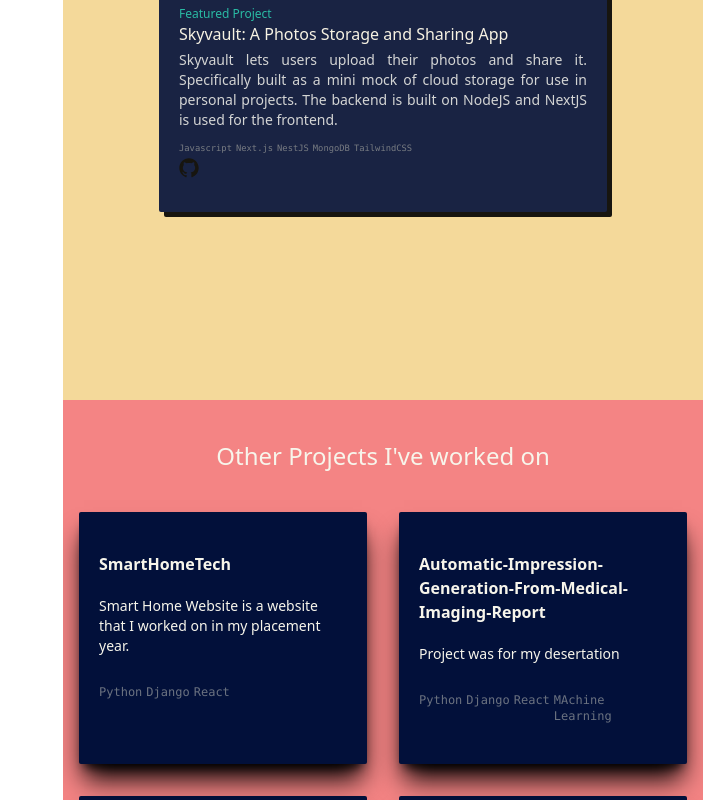
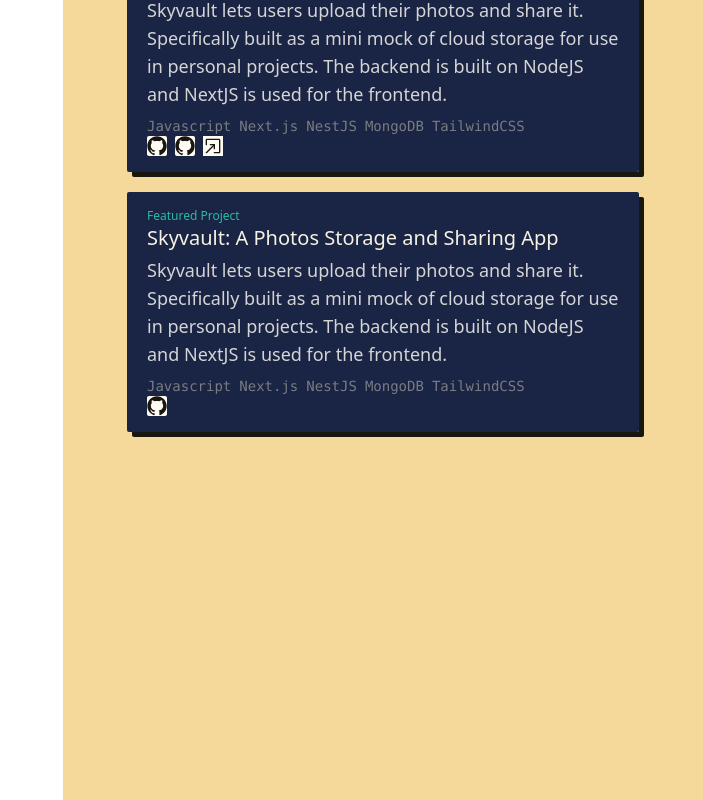
Before and after one commit to tanchohang/portfolio, a Next.js app: page / in a window 1280 px wide. Shown: the part 1200-2000 px from the top of the page, without its empty margins (577-1280 px from the left). Built offline with nearby package versions, Linux system fonts and the light colour scheme.

Commit message:
build: new fix build

```diff
--- a/pages/index.js
+++ b/pages/index.js
@@ -23,46 +23,63 @@ export default function Home() {
       description: `The chat application is built on React on the client side, NestJS and MongoDB on the backend side. It has features like
       authentication, group chat, video and audio call. It uses WebRTC and socket.io to facilitates the communication.`,
       tags: ['Javascript', 'React', 'WebRTC', 'Socket.io', 'NestJS', 'MongoDB', 'TailwindCSS'],
+      links: [
+        { type: 'github', url: 'https://github.com/tanchohang/keepup-client' },
+        { type: 'github', url: 'https://github.com/tanchohang/keepup-api' },
+        { type: 'web', url: 'https://keepup.tanchohang.dev' },
+      ],
     },
     {
       title: 'Skyvault: A Photos Storage and Sharing App',
       description: `Skyvault lets users upload their photos and share it. Specifically built as a mini mock of cloud storage for use in personal
       projects. The backend is built on NodeJS and NextJS is used for the frontend.`,
       tags: ['Javascript', 'Next.js', 'NestJS', 'MongoDB', 'TailwindCSS'],
+      links: [
+        { type: 'github', url: 'https://github.com/tanchohang/skyvault-api' },
+        { type: 'github', url: 'https://github.com/tanchohang/skyvault-client' },
+        { type: 'web', url: 'https://skyvault.tanchohang.dev' },
+      ],
     },
-    // {
-    //   title: '',
-    //   description: '',
-    //   tags: [],
-    // },
+    {
+      title: 'Skyvault: A Photos Storage and Sharing App',
+      description: `Skyvault lets users upload their photos and share it. Specifically built as a mini mock of cloud storage for use in personal
+      projects. The backend is built on NodeJS and NextJS is used for the frontend.`,
+      tags: ['Javascript', 'Next.js', 'NestJS', 'MongoDB', 'TailwindCSS'],
+      links: [{ type: 'github', url: 'https://github.com/' }],
+    },
   ];
   const projects = [
     {
       title: 'SmartHomeTech',
       description: 'Smart Home Website is a website that I worked on in my placement year.',
       tags: ['Python', 'Django', 'React'],
+      links: [{ type: 'github', url: 'https://github.com/' }],
     },
 
     {
       title: 'Automatic-Impression-Generation-From-Medical-Imaging-Report',
       description: 'Project was for my desertation',
       tags: ['Python', 'Django', 'React', 'MAchine Learning'],
+      links: [{ type: 'github', url: 'https://github.com/' }],
     },
 
     {
       title: 'Portfolio',
       description: 'This is the portfolio your are currently seeing',
       tags: ['Javascript', 'NextJs'],
+      links: [{ type: 'github', url: 'https://github.com/' }],
     },
     {
       title: 'Langtang',
       description: 'A Tailwind based React Component Library',
       tags: ['Javascript', 'Tailwind', 'Reactjs', 'Storybook'],
+      links: [{ type: 'github', url: 'https://github.com/' }],
     },
     {
       title: 'Restaurant Management system',
       description: 'This system was built as my final year project for my undergraduate project. Built on Firebase and Angular',
       tags: ['Javascript', 'Angular', 'Bootstrap', 'Firebase'],
+      links: [{ type: 'github', url: 'https://github.com/' }],
     },
   ];
 
@@ -107,7 +124,7 @@ export default function Home() {
           <Loading />
         </div>
       ) : (
-        <main className="min-h-screen font-mono md:grid md:grid-cols-2">
+        <main className="min-h-screen font-mono text-base md:grid md:grid-cols-2">
           <section className="h-[100vh] w-[50vw] bg-mylightblue fixed hidden md:block">
             <Intro />
           </section>
@@ -124,34 +141,45 @@ export default function Home() {
                 <Scroll />
               </div>
             </section>
-
-            <section className="h-[100vh] sticky top-0 bg-mypallate1 text-mylight font-sans" ref={rootObserver}>
-              <h2 className=" text-2xl text-center p-10">Projects I&apos;ve Built</h2>
-              <div className="flex flex-col items-center gap-5 h-[80vh]">
+            {/* PROJECTS */}
+            <section className=" h-[150vh] sticky top-0 pb-20 bg-mypallate1 text-mylight font-sans" ref={rootObserver}>
+              <h2 className=" text-2xl text-center p-5 ">
+                <span className="">Projects I&apos;ve Built</span>
+              </h2>
+              <div className="flex flex-col   items-center gap-5">
                 {/* Card1 */}
                 {featured.map((project, i) => {
                   return (
                     <div className={isVisible1 ? 'visible animate-slideRight' : 'visible'} key={i}>
-                      <div className="group bg-cover bg-mynavy bg-blend-overlay text-mylight w-[90vw] md:h-[30vh] md:w-[40vw] lg:w-[35vw]  opacity-90 shadow-rb flex flex-col justify-center cursor-pointer rounded-sm overflow-hidden">
+                      <div className="group bg-cover bg-mynavy bg-blend-overlay text-mylight max-h-[30vh] min-h-[20vh] w-[90vw] md:w-[40vw] lg:w-[35vw]  opacity-90 shadow-rb flex flex-col justify-center cursor-pointer rounded-sm overflow-auto">
                         <div className=" p-5 ">
-                          <h6 className=" text-xs font-light text-teal-500">Featured Project</h6>
-                          <h5 className=" font-sans font-normal text-mylight group-hover:text-teal-500">{project.title}</h5>
-                          <div className="text-sm font-sans text-gray-300 mt-1">
-                            <p className="text-justify">{project.description}</p>
-                            <p className="mt-2 text-[.55rem] text-gray-500 flex gap-1">
+                          <h6 className=" text-xs  font-light text-teal-500">Featured Project</h6>
+                          <h5 className=" font-sans md:text-xl lg:text-2xl font-normal text-mylight group-hover:text-teal-500">{project.title}</h5>
+                          <div className="text-sm md:text-lg lg:text-xl font-sans text-gray-300 mt-1">
+                            <p className="">{project.description}</p>
+                            <p className="mt-2 text-[.55rem] md:text-sm lg:text-lg text-gray-500 flex flex-wrap gap-2">
                               {project.tags.map((tag) => (
                                 <code key={tag}>{tag}</code>
                               ))}
                             </p>
-                            <div className="flex">
-                              <div className=" w-5 h-5">
-                                <a href="https://github.com/tanchohang/keepup-api">
-                                  <Image width={20} height={20} src="/github-logo.svg" alt="https://github.com/tanchohang/keepup-api" />
+                            <div className="flex gap-2">
+                              {project.links.map((link) => {
+                                return (
+                                  <div key={link.url}>
+                                    {link.type === 'github' && (
+                                      <a href={link.url} className=" bg-white block rounded-sm">
+                                        <Image width={20} height={20} src="/github-logo.svg" alt={link.url} />
                                       </a>
+                                    )}
+
+                                    {link.type === 'web' && (
+                                      <a href={link.url} className="bg-white block">
+                                        <Image width={20} height={20} src="/open-in-new-window.svg" alt={link.url} />
+                                      </a>
+                                    )}
                                   </div>
-                              <div className=" w-5 h-5">
-                                <a href="https://github.com/tanchohang/keepup-client"></a>
-                              </div>
+                                );
+                              })}
                             </div>
                           </div>
                         </div>
@@ -159,24 +187,23 @@ export default function Home() {
                     </div>
                   );
                 })}
-
                 {/* End of Card1 */}
               </div>
             </section>
 
-            <section className="h-[100vh] md:w-[100%] sticky top-0 bg-mypallate4 text-mylight font-sans overflow-y-auto">
-              <h2 className="text-2xl text-center p-10">Other Projects I&apos;ve worked on</h2>
-              <div className="flex flex-wrap justify-center gap-8">
+            <section className=" h-[100vh] sticky top-0 bg-mypallate4 text-mylight font-sans">
+              <h2 className="text-2xl text-center p-5">Other Projects I&apos;ve worked on</h2>
+              <div className=" flex flex-wrap justify-center gap-5">
                 {projects.map((p, i) => {
                   return (
                     <div
-                      className="group bg-mynavy w-[70%] lg:w-[45%] flex flex-col gap-5 px-5 rounded-sm shadow-black shadow-xl hover:-translate-y-3 transition-transform ease-in-out duration-500 delay-75 cursor-pointer p-10"
+                      className="group bg-mynavy min-h-[15vh] max-h-[20vh] w-[45%] flex flex-col gap-1 px-5 rounded-sm shadow-black shadow-xl hover:-translate-y-3 transition-transform ease-in-out duration-500 delay-75 cursor-pointer py-2 overflow-auto"
                       key={i}
                     >
                       <h2 className=" text-base group-hover:text-teal-500 font-semibold">{p.title}</h2>
                       <p className="  text-sm">{p.description}</p>
                       <footer className=" mt-2 text-xs text-gray-500 group-hover:animate-bounce">
-                        <code className="flex gap-1">
+                        <code className="flex flex-wrap gap-1 md:gap-2">
                           {p.tags.map((tag) => (
                             <span key={tag}>{tag}</span>
                           ))}
@@ -207,7 +234,6 @@ export default function Home() {
                     })}
                   </div>
                 )} */}
-
               {/* <div className="my-10 text-center">
                   {isShowMore ? (
                     <button className="outline rounded-sm py-3 px-10 hover:bg-mydarkgreen hover:text-mylight" onClick={() => setIsShowMore(false)}>
@@ -220,9 +246,9 @@ export default function Home() {
                   )}
                 </div> */}
             </section>
-            <section className="h-[70vh] sticky shadow-white shadow-2xl bg-mypallate1 text-mylight">
+            <section className="h-[70vh] sticky  shadow-white shadow-2xl bg-mypallate1 text-mylight">
               <div className="flex gap-2 justify-center items-center h-full">
-                <h4 className=" text-lg bg-red-400">Thank You For Visiting!</h4>
+                <h4 className=" text-lg bg-red-400 p-2">Thank You For Visiting!</h4>
                 <Image src="/consulting.png" alt="emoji" width={40} height={40} />
               </div>
             </section>
--- a/tailwind.config.js
+++ b/tailwind.config.js
@@ -2,12 +2,18 @@ const plugin = require('tailwindcss/plugin');
 
 module.exports = {
   darkMode: 'class',
-  content: [
-    './app/**/*.{js,ts,jsx,tsx}',
-    './pages/**/*.{js,ts,jsx,tsx}',
-    './components/**/*.{js,ts,jsx,tsx}',
-  ],
+  content: ['./app/**/*.{js,ts,jsx,tsx}', './pages/**/*.{js,ts,jsx,tsx}', './components/**/*.{js,ts,jsx,tsx}'],
   theme: {
+    screens: {
+      sm: '576px',
+      // => @media (min-width: 576px) { ... }
+
+      md: '960px',
+      // => @media (min-width: 960px) { ... }
+
+      lg: '1740px',
+      // => @media (min-width: 1440px) { ... }
+    },
     extend: {
       fontFamily: {
         bungee: 'bungee',
```
Also changed, not shown: public/open-in-new-window.svg (added), public/play.svg (added), 5 other files (tests, documents, lock files or other folders). Lines whose indentation alone changed are shown as unchanged.
